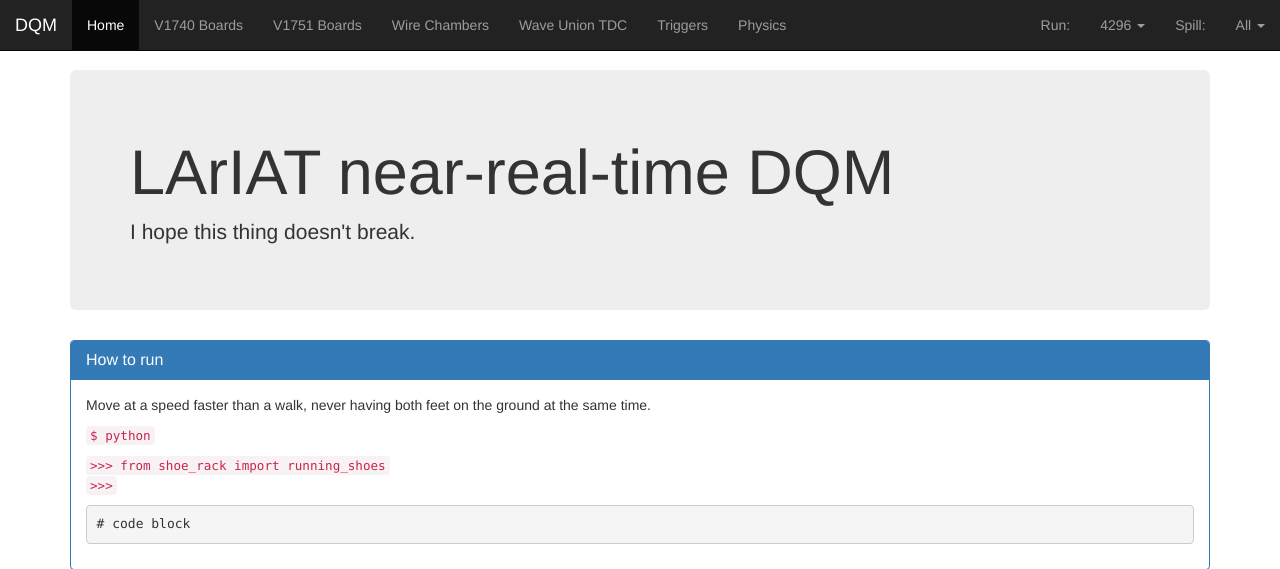
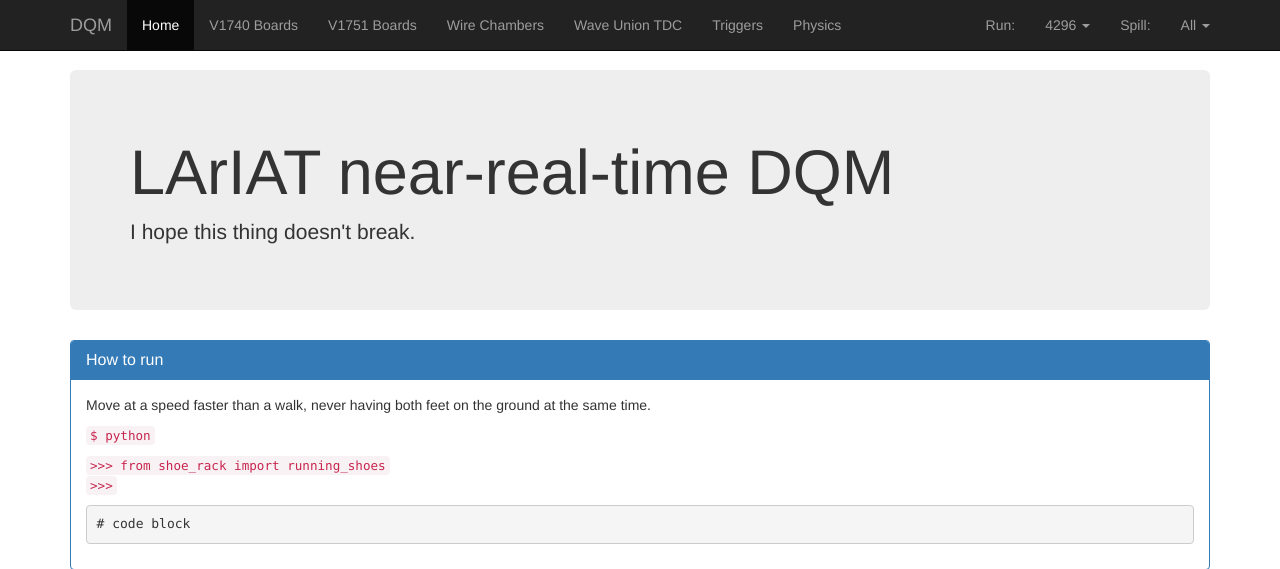
Before and after one commit to lariat/dqm, a Flask app: page / in a window 1280 px wide. Shown: the top 569 px of the page. Run offline with Flask 2, Linux system fonts and the light colour scheme; some libraries are stand-ins or nearby versions.

Commit message:
Changed from "container-fluid" to "container" in navbar.

```diff
--- a/dqm/templates/base.html
+++ b/dqm/templates/base.html
@@ -27,10 +27,10 @@
 
     <!-- navbar -->
     <nav class="navbar navbar-inverse navbar-fixed-top">
+      <div class="container">
       {#
-      <div class="container">
+      <div class="container-fluid">
       #}
-      <div class="container-fluid">
 
         <div class="navbar-header">
           <button type="button" class="navbar-toggle collapsed" data-toggle="collapse" data-target="#navbar" aria-expanded="false" aria-controls="navbar">
@@ -81,8 +81,8 @@
               </li>
             </ul>
           </div>
+        </div><!--/.nav-collapse -->
 
-        </div><!--/.nav-collapse -->
       </div>
     </nav>
 
```
